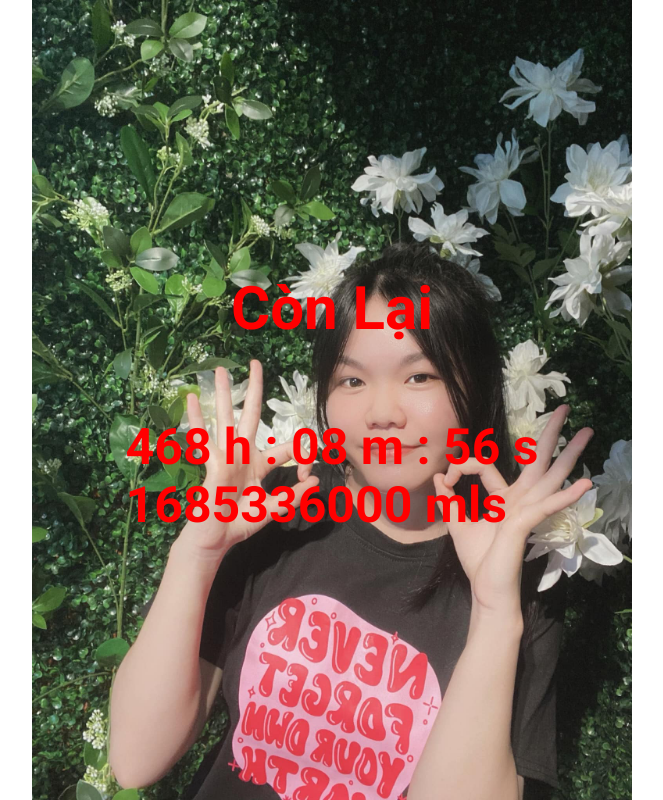
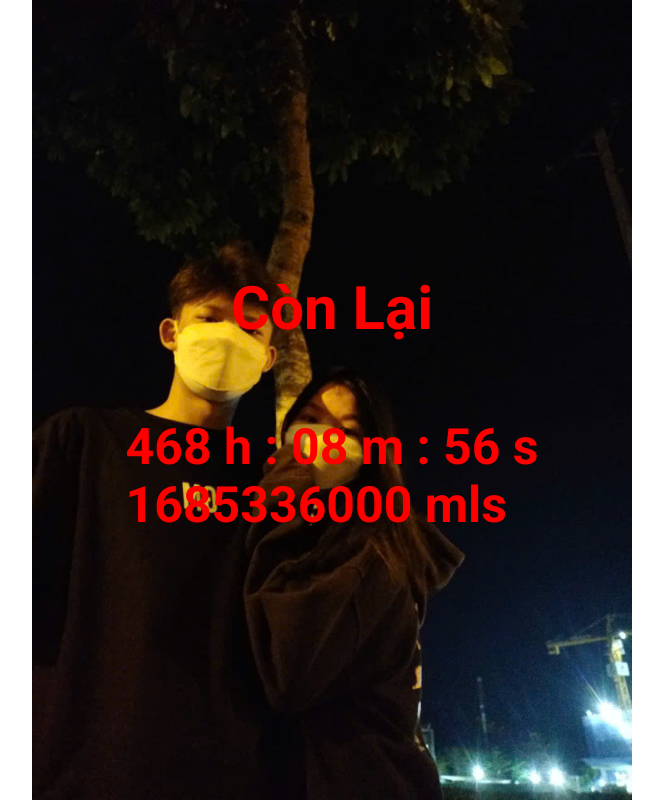
Before and after one commit to Nguyen-Duong-Trong-Tin/NgayMyHanVe, a plain HTML site: page index.html in a window 1280 px wide. Shown: the whole page, without its empty margins (308-971 px from the left). Drawn offline with Linux system fonts and the light colour scheme.

Commit message:
Update index.css

```diff
--- a/css/index.css
+++ b/css/index.css
@@ -14,7 +14,7 @@ body {
   flex-direction: column;
   align-items: center;
   justify-content: center;
-  background-image: url("../images/438675142_960752095769205_6978061608332832007_n.jpg");
+  background-image: url("../images/z6825858030404_5702bd2531ed40b94ef856831a8e5388.jpg");
   background-size: contain;
   background-repeat: no-repeat;
   background-position: center;
```
